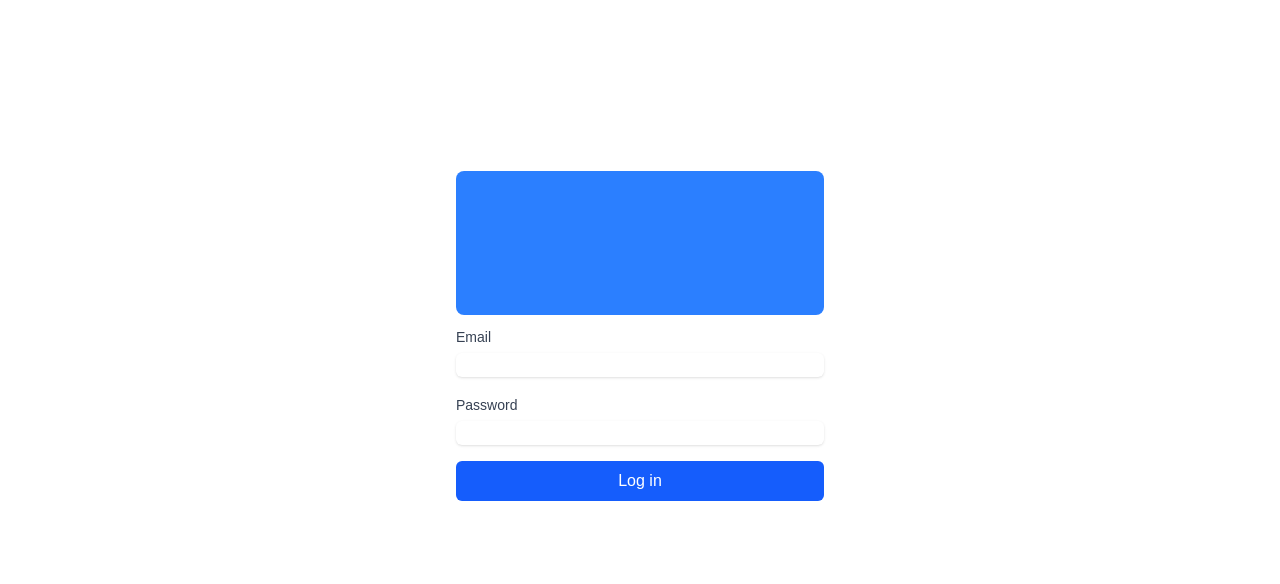
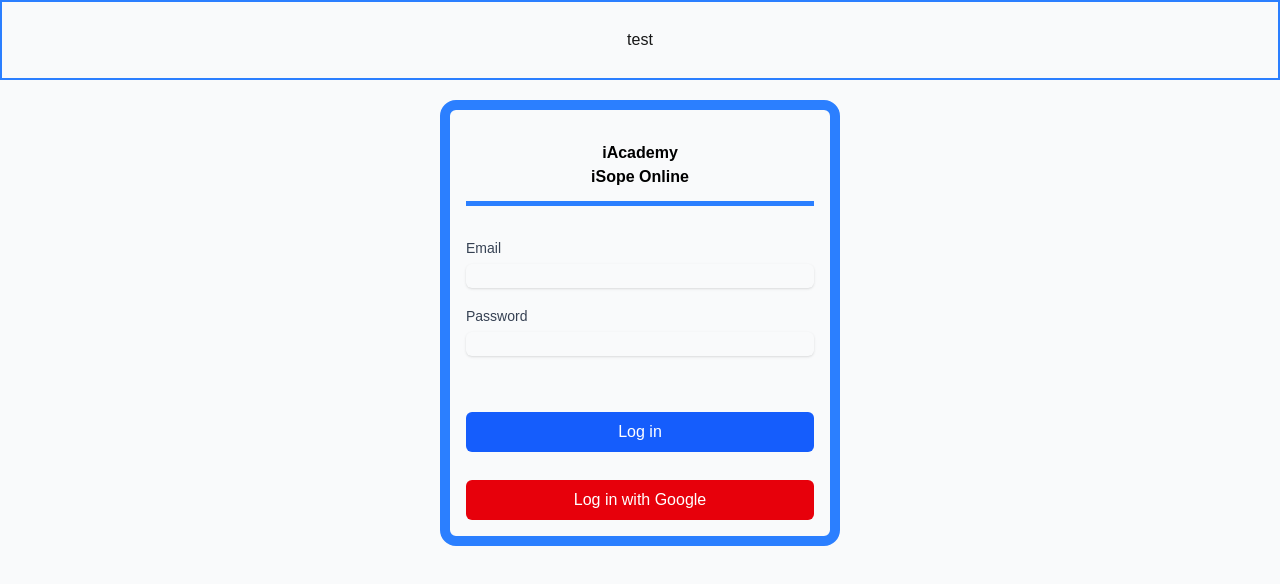
Before and after one commit to nanah1307/isope-thesis, a Next.js app: page /login in a window 1280 px wide. Shown: the top 584 px of the page. Built offline with nearby package versions, Linux system fonts and the light colour scheme.

Commit message:
update ui design

```diff
--- a/src/app/login/page.tsx
+++ b/src/app/login/page.tsx
@@ -5,14 +5,18 @@ insert images
 */
 import LoginForm from '@/app/ui/login-form';
 import { Suspense } from 'react';
+import NavBar from '@/app/ui/navbar';
 
 export default function LoginPage() {
   return (
-    <main className="flex items-center justify-center md:h-screen">
-      <div className="relative mx-auto flex w-full max-w-[400px] flex-col space-y-2.5 p-4 md:-mt-32">
-        <div className="flex h-20 w-full items-end rounded-lg bg-blue-500 p-3 md:h-36">
-          <div className="w-32 text-white md:w-36">
-          </div>
+     <main className="flex flex-col md:h-screen bg-gray-50">
+      <div className='flex h-20 w-full items-center justify-center border-2 border-solid border-blue-500'>
+        <NavBar/>
+      </div>
+      <div className="mx-auto flex w-full max-w-[400px] flex-col border-10 border-blue-500 rounded-2xl space-y-2.5 p-4 mt-5 ">
+        <div className="flex items-end h-10 w-full border-b-5 border-blue-500 p-3 md:h-20">
+          <p className='max-w-full mx-auto text-center text-black font-bold'>iAcademy <br />
+          iSope Online</p>
         </div>
         <Suspense>
           <LoginForm />
--- a/src/app/ui/login-form.tsx
+++ b/src/app/ui/login-form.tsx
@@ -1,6 +1,6 @@
 export default function LoginForm() {
   return (
-    <form className="flex flex-col space-y-4">
+    <form className="flex mt-5 flex-col space-y-4">
       <label className="block">
         <span className="text-sm font-medium text-gray-700">Email</span>
         <input
@@ -17,11 +17,18 @@ export default function LoginForm() {
           className="mt-1 block w-full rounded-md border-gray-300 shadow-sm focus:border-blue-500 focus:ring-blue-500"
         />
       </label>
+
       <button
         type="submit"
-        className="w-full rounded-md bg-blue-600 px-4 py-2 text-white hover:bg-blue-700 focus:outline-none focus:ring-2 focus:ring-blue-500 focus:ring-offset-2"
+        className="w-full mt-10 rounded-md bg-blue-600 px-4 py-2 text-white hover:bg-blue-700 focus:outline-none focus:ring-2 focus:ring-blue-500 focus:ring-offset-2"
       >
         Log in
+      </button>
+      <button
+        type="submit"
+        className="w-full mt-3 rounded-md bg-red-600 px-4 py-2 text-white hover:bg-red-700 focus:outline-none focus:ring-2 focus:ring-blue-500 focus:ring-offset-2"
+      >
+        Log in with Google
       </button>
     </form>
   );
--- /dev/null
+++ b/src/app/ui/navbar.tsx
@@ -0,0 +1,5 @@
+export default function NavBar() {
+  return (
+    <div className="">test</div>
+  );
+}
```
